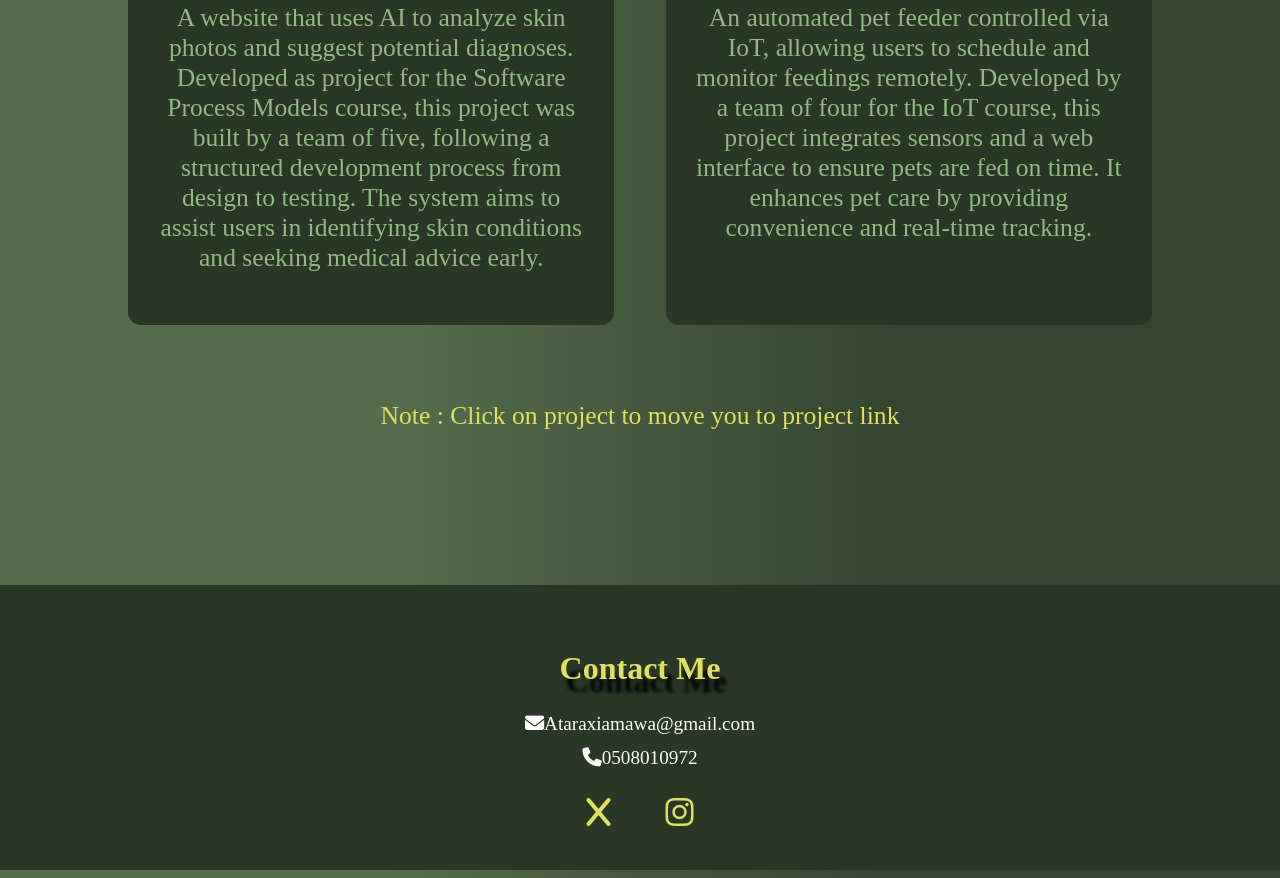
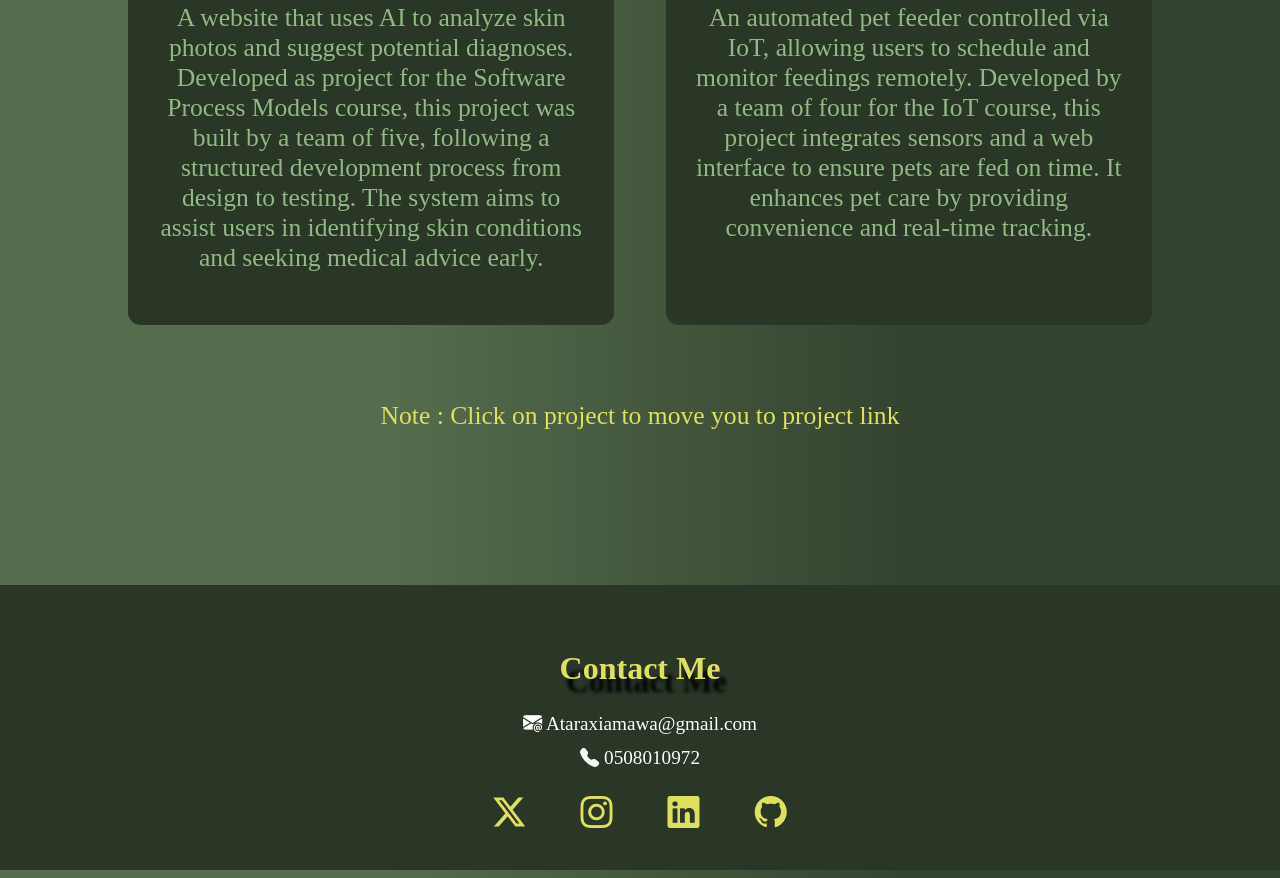
Before and after one commit to Ataraxiamawa/portfolio, a plain HTML site: page HTML/index.html in a window 1280 px wide. Shown: the part 1880-2758 px from the top of the page. Drawn offline with nearby package versions, Linux system fonts and the light colour scheme.

Commit message:
Fix: contacts

```diff
--- a/HTML/index.html
+++ b/HTML/index.html
@@ -6,7 +6,7 @@
     <title>Mawadah</title>
     <link rel="icon" href="/images/icon.png" type="image/png">
     <link rel="stylesheet" href="/CSS/style.css">
-    <link rel="stylesheet" href="https://cdnjs.cloudflare.com/ajax/libs/font-awesome/6.5.1/css/all.min.css">
+    <link rel="stylesheet" href="https://cdn.jsdelivr.net/npm/bootstrap-icons/font/bootstrap-icons.css">
 </head>
 
 <body>
@@ -101,11 +101,13 @@
 
         <div class="contact">
             <h2>Contact Me</h2>
-            <p><i class="fa-solid fa-envelope"></i>Ataraxiamawa@gmail.com</p>
-            <p><i class="fa-solid fa-phone"></i>0508010972</p>
+            <p><i class="bi bi-envelope-at-fill"></i> Ataraxiamawa@gmail.com</p>
+            <p><i class="bi bi-telephone-fill"></i></i> 0508010972</p>
             <div class="social">
-                <a href="https://x.com/Ataraxiamawa"><i class="fa-solid fa-x"></i></a>
-                <a href="https://instagram.com/Ataraxiamawa"><i class="fa-brands fa-instagram"></i></a>
+                <a href="https://x.com/Ataraxiamawa"><i class="bi bi-twitter-x"></i></a>
+                <a href="https://instagram.com/Ataraxiamawa"><i class="bi bi-instagram"></i></a>
+                <a href="https://www.linkedin.com/in/mawadah-bajaber-47469a24b"><i class="bi bi-linkedin"></i></a>
+                <a href="https://github.com/Ataraxiamawa"><i class="bi bi-github"></i></a>
             </div>
         </div>
     </section>
```
